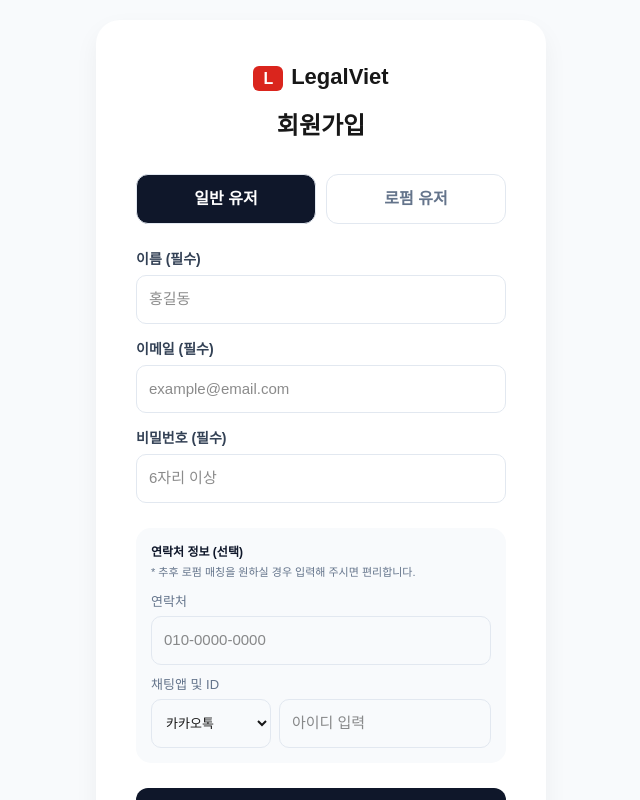
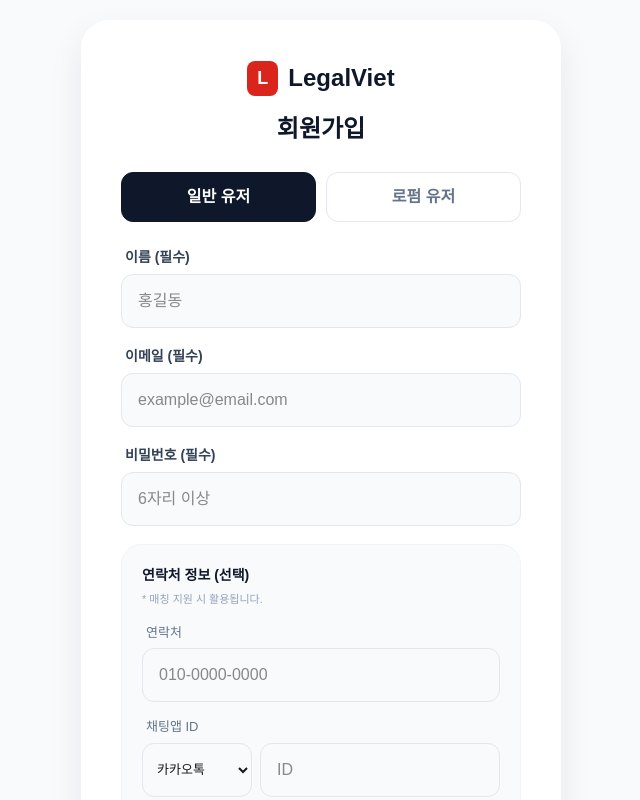
Before and after one commit to Homechiminh/Legalviet, a Next.js app: page /auth/signup in a window 1280 px wide. Shown: the top 800 px of the page, without its empty margins (319-959 px from the left). Built offline with nearby package versions, Linux system fonts and the light colour scheme.

Commit message:
Update page.js

```diff
--- a/src/app/auth/signup/page.js
+++ b/src/app/auth/signup/page.js
@@ -9,7 +9,7 @@ export default function SignupPage() {
   const [lang, setLang] = useState('ko');
 
   const [formData, setFormData] = useState({
-    name: '', // [수정] name 필드로 변경
+    name: '',
     email: '',
     password: '',
     user_type: 'normal',
@@ -20,9 +20,7 @@ export default function SignupPage() {
 
   useEffect(() => {
     const savedLang = localStorage.getItem('legalviet_lang');
-    if (savedLang) {
-      setLang(savedLang);
-    }
+    if (savedLang) setLang(savedLang);
   }, []);
 
   const handleSignup = async (e) => {
@@ -42,7 +40,7 @@ export default function SignupPage() {
           .from('profiles')
           .insert([{
             id: authData.user.id,
-            name: formData.name, // [수정] name 컬럼에 저장
+            name: formData.name,
             email: formData.email,
             user_type: formData.user_type,
             phone: formData.phone,
@@ -65,127 +63,141 @@ export default function SignupPage() {
   };
 
   return (
-    <div style={{ minHeight: '100vh', display: 'flex', alignItems: 'center', justifyContent: 'center', background: '#f8fafc', padding: '20px', fontFamily: 'Pretendard, sans-serif' }}>
-      <div style={{ background: '#fff', padding: '40px', borderRadius: '24px', boxShadow: '0 10px 25px rgba(0,0,0,0.05)', width: '100%', maxWidth: '450px' }}>
+    <div className="signup-root">
+      <div className="signup-card">
 
-        <div style={{ textAlign: 'center', marginBottom: '30px' }}>
-          <div onClick={() => router.push('/')} style={{ cursor: 'pointer', marginBottom: '15px' }}>
-            <span style={{ background: '#da251d', color: '#fff', padding: '4px 10px', borderRadius: '6px', fontWeight: '900' }}>L</span>
-            <span style={{ fontSize: '22px', fontWeight: '900', marginLeft: '8px' }}>LegalViet</span>
+        {/* 로고 및 헤더 */}
+        <header className="signup-header">
+          <div className="logo" onClick={() => router.push('/')}>
+            <span className="logo-box">L</span>
+            <span className="logo-text">LegalViet</span>
           </div>
-          <h2 style={{ fontSize: '24px', fontWeight: '800' }}>
-            {lang === 'ko' ? '회원가입' : 'Sign Up'}
-          </h2>
-        </div>
+          <h2 className="title">{lang === 'ko' ? '회원가입' : 'Sign Up'}</h2>
+        </header>
 
-        {/* 유저 타입 선택 */}
-        <div style={{ display: 'flex', gap: '10px', marginBottom: '25px' }}>
+        {/* 유저 타입 선택 토글 */}
+        <div className="type-toggle">
           <button
             type="button"
+            className={formData.user_type === 'normal' ? 'active-normal' : ''}
             onClick={() => setFormData({...formData, user_type: 'normal'})}
-            style={{
-              flex: 1, padding: '12px', borderRadius: '12px', border: '1px solid #e2e8f0', cursor: 'pointer', fontWeight: '700',
-              background: formData.user_type === 'normal' ? '#0f172a' : '#fff',
-              color: formData.user_type === 'normal' ? '#fff' : '#64748b'
-            }}
           >
-            {lang === 'ko' ? '일반 유저' : 'General User'}
+            {lang === 'ko' ? '일반 유저' : 'General'}
           </button>
           <button
             type="button"
+            className={formData.user_type === 'lawfirm' ? 'active-lawfirm' : ''}
             onClick={() => setFormData({...formData, user_type: 'lawfirm'})}
-            style={{
-              flex: 1, padding: '12px', borderRadius: '12px', border: '1px solid #e2e8f0', cursor: 'pointer', fontWeight: '700',
-              background: formData.user_type === 'lawfirm' ? '#da251d' : '#fff',
-              color: formData.user_type === 'lawfirm' ? '#fff' : '#64748b'
-            }}
           >
-            {lang === 'ko' ? '로펌 유저' : 'Law Firm User'}
+            {lang === 'ko' ? '로펌 유저' : 'Law Firm'}
           </button>
         </div>
 
-        <form onSubmit={handleSignup} style={{ display: 'flex', flexDirection: 'column', gap: '15px' }}>
-          {/* [추가] 이름 입력 필드 */}
-          <div>
-            <label style={labelStyle}>{lang === 'ko' ? '이름 (필수)' : 'Name (Required)'}</label>
-            <input
-              required
-              type="text"
-              placeholder={lang === 'ko' ? '홍길동' : 'Your Name'}
-              value={formData.name}
-              onChange={(e)=>setFormData({...formData, name: e.target.value})}
-              style={inputStyle}
-            />
+        <form onSubmit={handleSignup} className="signup-form">
+          <div className="input-group">
+            <label className="label">{lang === 'ko' ? '이름 (필수)' : 'Name (Required)'}</label>
+            <input required type="text" placeholder={lang === 'ko' ? '홍길동' : 'Full Name'} value={formData.name} onChange={(e)=>setFormData({...formData, name: e.target.value})} className="input-field" />
           </div>
 
-          <div>
-            <label style={labelStyle}>{lang === 'ko' ? '이메일 (필수)' : 'Email (Required)'}</label>
-            <input required type="email" placeholder="example@email.com" value={formData.email} onChange={(e)=>setFormData({...formData, email: e.target.value})} style={inputStyle} />
-          </div>
-          <div>
-            <label style={labelStyle}>{lang === 'ko' ? '비밀번호 (필수)' : 'Password (Required)'}</label>
-            <input required type="password" placeholder={lang === 'ko' ? '6자리 이상' : '6+ characters'} value={formData.password} onChange={(e)=>setFormData({...formData, password: e.target.value})} style={inputStyle} />
+          <div className="input-group">
+            <label className="label">{lang === 'ko' ? '이메일 (필수)' : 'Email (Required)'}</label>
+            <input required type="email" placeholder="example@email.com" value={formData.email} onChange={(e)=>setFormData({...formData, email: e.target.value})} className="input-field" />
           </div>
 
-          <div style={{ background: '#f8fafc', padding: '15px', borderRadius: '15px', marginTop: '10px' }}>
-            <p style={{ fontSize: '12px', fontWeight: '800', color: formData.user_type === 'lawfirm' ? '#da251d' : '#0f172a', marginBottom: '4px' }}>
+          <div className="input-group">
+            <label className="label">{lang === 'ko' ? '비밀번호 (필수)' : 'Password (Required)'}</label>
+            <input required type="password" placeholder={lang === 'ko' ? '6자리 이상' : '6+ characters'} value={formData.password} onChange={(e)=>setFormData({...formData, password: e.target.value})} className="input-field" />
+          </div>
+
+          {/* 선택 입력 섹션 */}
+          <div className="optional-box">
+            <p className="optional-title" style={{ color: formData.user_type === 'lawfirm' ? '#da251d' : '#0f172a' }}>
               {lang === 'ko' ? '연락처 정보 (선택)' : 'Contact Info (Optional)'}
             </p>
-            <p style={{ fontSize: '11px', color: '#64748b', marginBottom: '12px', lineHeight: '1.4' }}>
-              {lang === 'ko'
-                ? '* 추후 로펌 매칭을 원하실 경우 입력해 주시면 편리합니다.'
-                : '* Providing this will make law firm matching easier later.'}
+            <p className="optional-desc">
+              {lang === 'ko' ? '* 매칭 지원 시 활용됩니다.' : '* Used for expert matching.'}
             </p>
 
-            <div style={{ marginBottom: '10px' }}>
-              <label style={subLabelStyle}>{lang === 'ko' ? '연락처' : 'Phone Number'}</label>
-              <input type="text" placeholder="010-0000-0000" value={formData.phone} onChange={(e)=>setFormData({...formData, phone: e.target.value})} style={inputStyle} />
+            <div className="input-group">
+              <label className="sub-label">{lang === 'ko' ? '연락처' : 'Phone'}</label>
+              <input type="text" placeholder="010-0000-0000" value={formData.phone} onChange={(e)=>setFormData({...formData, phone: e.target.value})} className="input-field" />
             </div>
 
-            <div>
-              <label style={subLabelStyle}>{lang === 'ko' ? '채팅앱 및 ID' : 'Chat App & ID'}</label>
-              <div style={{ display: 'flex', gap: '8px' }}>
-                <select
-                  value={formData.chat_type}
-                  onChange={(e) => setFormData({...formData, chat_type: e.target.value})}
-                  style={{ ...inputStyle, width: '120px', fontSize: '13px', padding: '10px' }}
-                >
+            <div className="input-group">
+              <label className="sub-label">{lang === 'ko' ? '채팅앱 ID' : 'Chat ID'}</label>
+              <div className="chat-input-row">
+                <select value={formData.chat_type} onChange={(e) => setFormData({...formData, chat_type: e.target.value})} className="chat-select">
                   <option value="kakao">카카오톡</option>
                   <option value="telegram">텔레그램</option>
                   <option value="whatsapp">WhatsApp</option>
                   <option value="zalo">Zalo</option>
                 </select>
-                <input
-                  type="text"
-                  placeholder={lang === 'ko' ? '아이디 입력' : 'Enter ID'}
-                  value={formData.chatId}
-                  onChange={(e)=>setFormData({...formData, chatId: e.target.value})}
-                  style={{ ...inputStyle, flex: 1 }}
-                />
+                <input type="text" placeholder="ID" value={formData.chatId} onChange={(e)=>setFormData({...formData, chatId: e.target.value})} className="input-field" style={{ flex: 1 }} />
               </div>
             </div>
           </div>
 
-          <button type="submit" disabled={loading} style={{
-            width: '100%', padding: '16px', border: 'none', borderRadius: '12px', fontWeight: '700', cursor: 'pointer', fontSize: '16px', marginTop: '10px',
-            background: formData.user_type === 'lawfirm' ? '#da251d' : '#0f172a',
-            color: '#fff'
-          }}>
-            {loading ? (lang === 'ko' ? '처리 중...' : 'Processing...') : (lang === 'ko' ? '가입하기' : 'Sign Up')}
+          <button type="submit" disabled={loading} className={`submit-btn ${formData.user_type === 'lawfirm' ? 'lawfirm-btn' : ''}`}>
+            {loading ? (lang === 'ko' ? '처리 중...' : 'Processing...') : (lang === 'ko' ? '가입하기' : 'Create Account')}
           </button>
         </form>
 
-        <div style={{ marginTop: '25px', textAlign: 'center', fontSize: '14px', color: '#64748b' }}>
+        <footer className="signup-footer">
           {lang === 'ko' ? '이미 계정이 있으신가요? ' : 'Already have an account? '}
-          <span onClick={() => router.push('/auth/login')} style={{ color: '#da251d', cursor: 'pointer', fontWeight: '600' }}>
+          <span onClick={() => router.push('/auth/login')} className="login-link">
             {lang === 'ko' ? '로그인' : 'Login'}
           </span>
-        </div>
+        </footer>
       </div>
+
+      <style jsx>{`
+        .signup-root { min-height: 100vh; display: flex; align-items: center; justify-content: center; background: #f8fafc; padding: 20px; font-family: 'Pretendard', sans-serif; }
+        .signup-card { background: #fff; padding: 40px; border-radius: 28px; box-shadow: 0 15px 35px rgba(15, 23, 42, 0.08); width: 100%; max-width: 480px; }
+
+        .signup-header { text-align: center; margin-bottom: 25px; }
+        .logo { cursor: pointer; display: inline-flex; align-items: center; gap: 10px; margin-bottom: 15px; }
+        .logo-box { background: #da251d; color: #fff; padding: 4px 10px; border-radius: 8px; font-weight: 900; font-size: 18px; }
+        .logo-text { font-size: 24px; font-weight: 900; color: #0f172a; }
+        .title { font-size: 24px; font-weight: 800; color: #0f172a; }
+
+        /* 토글 버튼 */
+        .type-toggle { display: flex; gap: 10px; margin-bottom: 25px; }
+        .type-toggle button { flex: 1; padding: 12px; border-radius: 12px; border: 1px solid #e2e8f0; background: #fff; color: #64748b; font-weight: 700; cursor: pointer; transition: 0.2s; }
+        .active-normal { background: #0f172a !important; color: #fff !important; border-color: #0f172a !important; }
+        .active-lawfirm { background: #da251d !important; color: #fff !important; border-color: #da251d !important; }
+
+        .signup-form { display: flex; flex-direction: column; gap: 18px; }
+        .input-group { display: flex; flex-direction: column; gap: 6px; }
+        .label { font-size: 14px; font-weight: 700; color: #334155; margin-left: 4px; }
+        .sub-label { font-size: 13px; color: #64748b; margin-left: 4px; }
+
+        .input-field { width: 100%; padding: 14px 16px; border-radius: 12px; border: 1px solid #e2e8f0; outline: none; font-size: 16px; background: #f8fafc; transition: 0.2s; }
+        .input-field:focus { border-color: #0f172a; background: #fff; box-shadow: 0 0 0 4px rgba(15, 23, 42, 0.05); }
+
+        /* 선택 입력창 박스 */
+        .optional-box { background: #f8fafc; padding: 20px; border-radius: 20px; border: 1px solid #f1f5f9; display: flex; flex-direction: column; gap: 15px; }
+        .optional-title { font-size: 14px; font-weight: 800; }
+        .optional-desc { font-size: 11px; color: #94a3b8; margin-top: -10px; }
+        .chat-input-row { display: flex; gap: 8px; }
+        .chat-select { width: 110px; border-radius: 12px; border: 1px solid #e2e8f0; padding: 10px; font-size: 13px; outline: none; }
+
+        .submit-btn { width: 100%; padding: 16px; border: none; border-radius: 14px; font-weight: 800; cursor: pointer; font-size: 17px; margin-top: 10px; background: #0f172a; color: #fff; transition: 0.2s; }
+        .lawfirm-btn { background: #da251d; }
+        .submit-btn:hover { opacity: 0.9; transform: translateY(-1px); }
+
+        .signup-footer { margin-top: 25px; text-align: center; font-size: 14px; color: #64748b; }
+        .login-link { color: #da251d; cursor: pointer; font-weight: 700; margin-left: 5px; text-decoration: underline; }
+
+        /* 🚨 모바일 최적화 🚨 */
+        @media (max-width: 480px) {
+          .signup-root { padding: 10px; background: #fff; }
+          .signup-card { padding: 20px 10px; box-shadow: none; }
+          .type-toggle button { padding: 10px; font-size: 13px; }
+          .optional-box { padding: 15px; }
+          .chat-input-row { flex-direction: column; }
+          .chat-select { width: 100%; }
+        }
+      `}</style>
     </div>
   );
 }
-
-const labelStyle = { fontSize: '14px', fontWeight: '700', color: '#334155', marginBottom: '5px', display: 'block' };
-const subLabelStyle = { fontSize: '13px', color: '#64748b', marginBottom: '5px', display: 'block' };
-const inputStyle = { width: '100%', padding: '12px', borderRadius: '10px', border: '1px solid #e2e8f0', outline: 'none', fontSize: '15px' };
```
